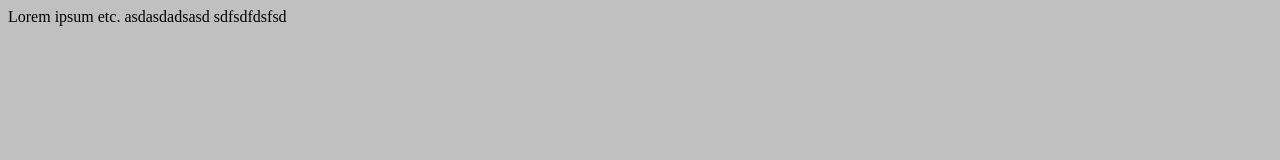
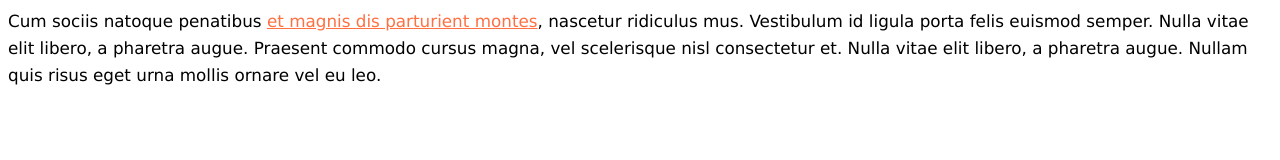
Before and after one commit to Scionar/moof, a website: page src/index.html in a window 1280 px wide. Drawn offline with Linux system fonts and the light colour scheme.

Commit message:
Define colors

```diff
--- a/src/index.html
+++ b/src/index.html
@@ -21,6 +21,6 @@
     </head>
 
     <body>
-        Lorem ipsum etc. asdasdadsasd sdfsdfdsfsd
+        Cum sociis natoque penatibus <a href="/">et magnis dis parturient montes</a>, nascetur ridiculus mus. Vestibulum id ligula porta felis euismod semper. Nulla vitae elit libero, a pharetra augue. Praesent commodo cursus magna, vel scelerisque nisl consectetur et. Nulla vitae elit libero, a pharetra augue. Nullam quis risus eget urna mollis ornare vel eu leo.
     </body>
 </html>
--- a/src/main.css
+++ b/src/main.css
@@ -1,3 +1,27 @@
+:root {
+    --color-primary: #ff7043;
+    --color-primary-light: #ffa270;
+    --color-primary-dark: #c63f17;
+
+    --color-text: #404040;
+    --color-background: #FFFFFF;
+}
+
 body {
-    background-color: silver;
+    font-family: Lucida Grande,Lucida Sans Unicode,Helvetica,Arial,Verdana,sans-serif;
+    font-size: calc(12px + .6vmin);
+    line-height: 160%;
 }
+
+a:link {
+    color: var(--color-primary);
+}
+a:visited {
+    color: var(--color-primary-dark);
+}
+a:hover {
+    color: var(--color-primary-light);
+}
+a:active {
+    color: var(--color-primary-light);
+}
```
